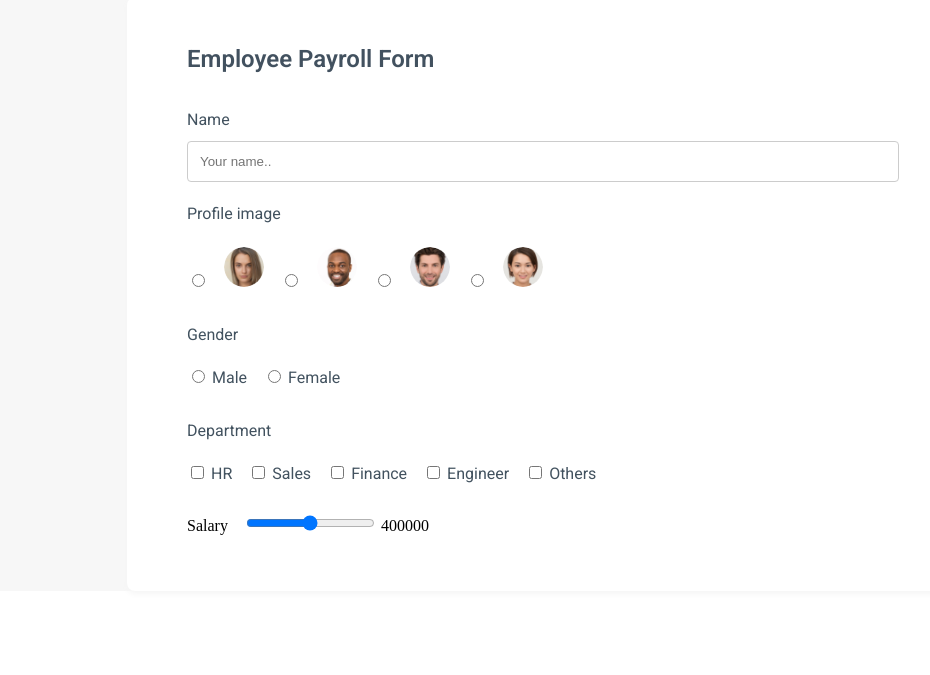
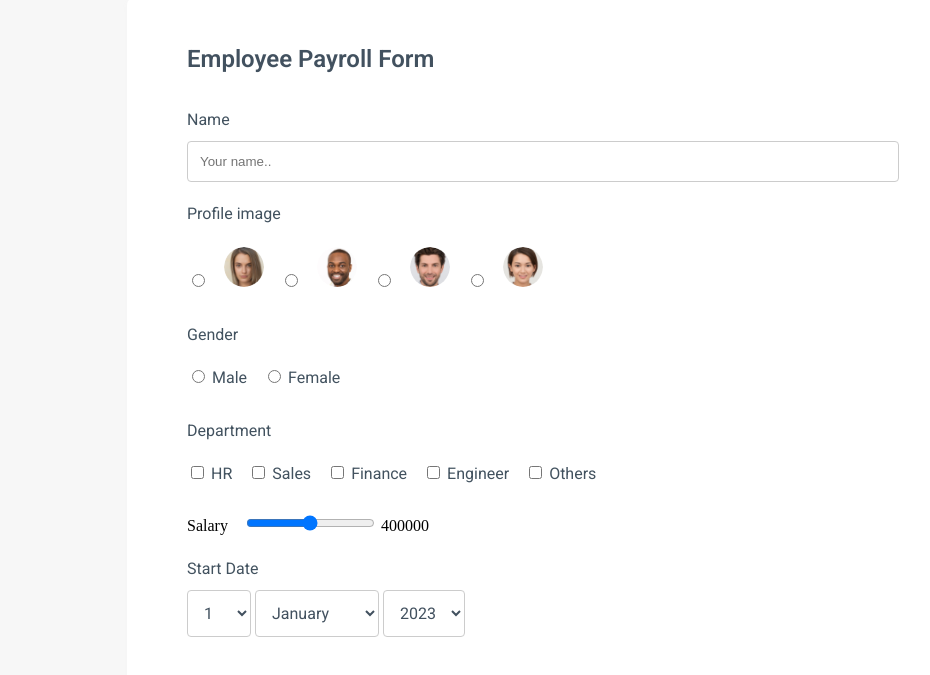
Before and after one commit to Abhishek-tara/EmployeePayRollApp, a plain HTML site: page index.html in a window 1280 px wide. Shown: the part 83-758 px from the top of the page, without its empty margins (97-1027 px from the left). Drawn offline with Linux system fonts and the light colour scheme.

Commit message:
Employee Payroll Form with start date

```diff
--- a/index.html
+++ b/index.html
@@ -85,6 +85,70 @@
                 <input type="range" name="salary" id="salary" min="300000" max="500000" step="100" value="400000">
                 <output class="salary-output" for="salary">400000</output>
             </div>
+
+            <!--UC5 Specify startdate with day, month, year-->
+            <div class="row-content">
+                <label class="label text" for="startDate">Start Date</label>
+                <div>
+                    <select id="day" name="Day">
+                        <option value="1">1</option>
+                        <option value="2">2</option>
+                        <option value="3">3</option>
+                        <option value="4">4</option>
+                        <option value="5">5</option>
+                        <option value="6">6</option>
+                        <option value="7">7</option>
+                        <option value="8">8</option>
+                        <option value="9">9</option>
+                        <option value="10">10</option>
+                        <option value="11">11</option>
+                        <option value="12">12</option>
+                        <option value="13">13</option>
+                        <option value="14">14</option>
+                        <option value="15">15</option>
+                        <option value="16">16</option>
+                        <option value="17">17</option>
+                        <option value="18">18</option>
+                        <option value="19">19</option>
+                        <option value="20">20</option>
+                        <option value="21">21</option>
+                        <option value="22">22</option>
+                        <option value="23">23</option>
+                        <option value="24">24</option>
+                        <option value="25">25</option>
+                        <option value="26">26</option>
+                        <option value="27">27</option>
+                        <option value="28">28</option>
+                        <option value="29">29</option>
+                        <option value="30">30</option>
+                        <option value="31">31</option>
+                    </select>
+                    <select id="month" name="Month">
+                        <option value="Jan">January</option>
+                        <option value="Feb">February</option>
+                        <option value="Mar">March</option>
+                        <option value="Apr">April</option>
+                        <option value="May">May</option>
+                        <option value="Jun">June</option>
+                        <option value="Jul">July</option>
+                        <option value="Aug">August</option>
+                        <option value="Sep">September</option>
+                        <option value="Oct">October</option>
+                        <option value="Nov">November</option>
+                        <option value="Dec">December</option>
+                    </select>
+                    <select id="year" name="Year">
+                        <option value="2023">2023</option>
+                        <option value="2022">2022</option>
+                        <option value="2021">2021</option>
+                        <option value="2020">2020</option>
+                        <option value="2019">2019</option>
+                        <option value="2018">2018</option>
+                        <option value="2017">2017</option>
+                    </select>
+                    <error-output class="date-error"></error-output>
+                </div>
+            </div>
         </form>
 </body>
 
--- a/style.css
+++ b/style.css
@@ -127,7 +127,18 @@ error-output {
     margin-left: 12px;
 }
 
-lable {
+label {
     padding: 12px 12px 12px 0px;
     display: inline-block;
 }
+
+select {
+    padding: 12px;
+    border: 1px solid#ccc;
+    border-radius: 4px;
+    resize: vertical;
+    font: normal normal normal 16px Roboto;
+    letter-spacing: 0px;
+    color: #42515f;
+    background-color: transparent;
+}
```
